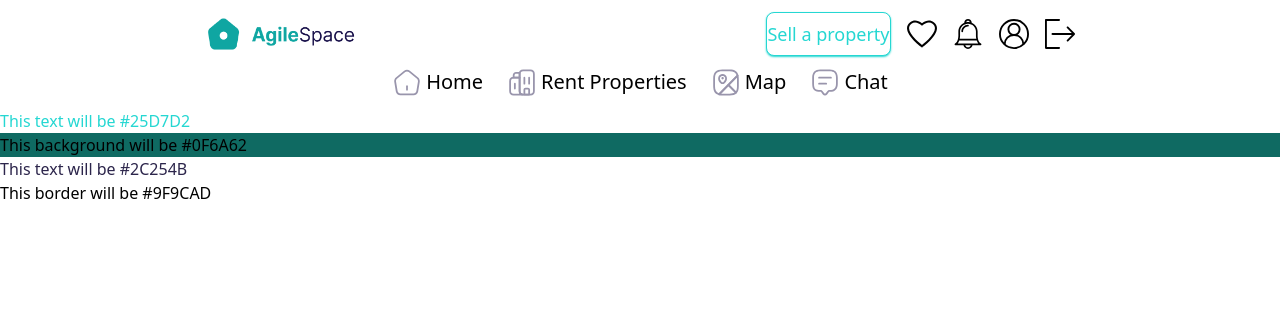
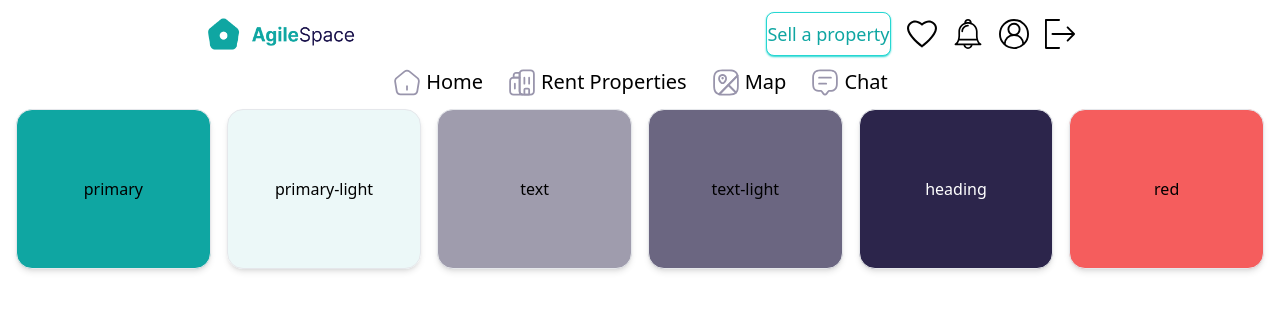
Before and after one commit to Mursaleen00/KeyVista-fe, a Next.js app: page / in a window 1280 px wide. Shown: the top 310 px of the page. Built offline with nearby package versions, Linux system fonts and the light colour scheme.

Commit message:
`Update:` - Tailwind Config - Add some routes

```diff
--- a/src/app/not-found.tsx
+++ b/src/app/not-found.tsx
@@ -1,6 +1,5 @@
+import notFound from '@/../public/images/not found.jpg';
 import Image from 'next/image';
-import React from 'react';
-import notFound from '@/../public/images/not found.avif';
 
 const NotFound = () => {
   return (
--- a/src/constant/urls-data.ts
+++ b/src/constant/urls-data.ts
@@ -3,14 +3,20 @@
 // export urls
 export const urls = {
   home: '/',
+  map: '/map',
+  chat: '/chat',
   login: '/login',
+  profile: '/profile',
+  favorite: '/favorite',
   password: '/password ',
+  addProperty: '/add-property',
+  notification: '/notification',
+  verification: '/verification',
+  myProperties: '/my-properties',
   registration: '/registration ',
-  verification: '/verification',
-  favorite: '/favorite',
-  profile: '/profile',
-  chat: '/chat',
-  map: '/map',
-  notification: '/notification',
+  privatePolicy: '/private-policy ',
+  changePassword: '/change-password ',
   rentProperties: '/rent-properties ',
+  termsAndConditions: '/terms-and-conditions',
+  propertyDetails: (id: string) => `/property-details/${id}`,
 };
--- a/src/views/Home/index.tsx
+++ b/src/views/Home/index.tsx
@@ -1,10 +1,24 @@
 const HoneView = () => {
   return (
-    <div>
-      <div className='text-primary'>This text will be #25D7D2</div>
-      <div className='bg-secondary'>This background will be #0F6A62</div>
-      <div className='text-heading'>This text will be #2C254B</div>
-      <div className='border-text'>This border will be #9F9CAD</div>
+    <div className='grid grid-cols-6 gap-4 place-items-center px-4'>
+      <div className='w-full flex items-center justify-center h-40 shadow-md rounded-2xl border bg-primary'>
+        primary
+      </div>
+      <div className='w-full flex items-center justify-center h-40 shadow-md rounded-2xl border bg-primary-light'>
+        primary-light
+      </div>
+      <div className='w-full flex items-center justify-center h-40 shadow-md rounded-2xl border bg-text'>
+        text
+      </div>
+      <div className='w-full flex items-center justify-center h-40 shadow-md rounded-2xl border bg-text-light'>
+        text-light
+      </div>
+      <div className='w-full flex items-center justify-center text-white h-40 shadow-md rounded-2xl border bg-heading'>
+        heading
+      </div>
+      <div className='w-full flex items-center justify-center h-40 shadow-md rounded-2xl border bg-red'>
+        red
+      </div>
     </div>
   );
 };
--- a/tailwind.config.ts
+++ b/tailwind.config.ts
@@ -5,10 +5,10 @@ const config: Config = {
   theme: {
     extend: {
       colors: {
-        primary: '#25D7D2',
-        secondary: '#0F6A62',
-        text: '#9F9CAD',
+        primary: { DEFAULT: '#0FA6A2', light: '#0FA6A214' },
+        text: { DEFAULT: '#9F9CAD', light: '#6B6681' },
         heading: '#2C254B',
+        red: '#F55D5D',
       },
     },
   },
```
Also changed, not shown: public/images/not found.avif (deleted), public/images/not found.jpg (added).
